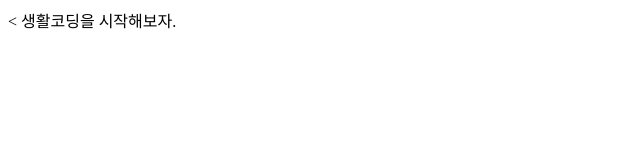
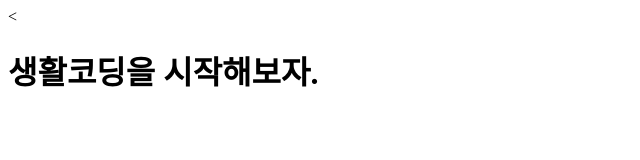
Before and after one commit to ktkim053/web1, a plain HTML site: page index.html in a window 1280 px wide. Shown: the whole page, without its empty margins (0-640 px from the left). Drawn offline with Linux system fonts and the light colour scheme.

Commit message:
Update index.html

```diff
--- a/index.html
+++ b/index.html
@@ -5,6 +5,6 @@
     <title>HTML</title>
   </head>
   <body>
-    생활코딩을 시작해보자.
+    <h1>생활코딩을 시작해보자.</h1>
   </body>
 </html>
```
